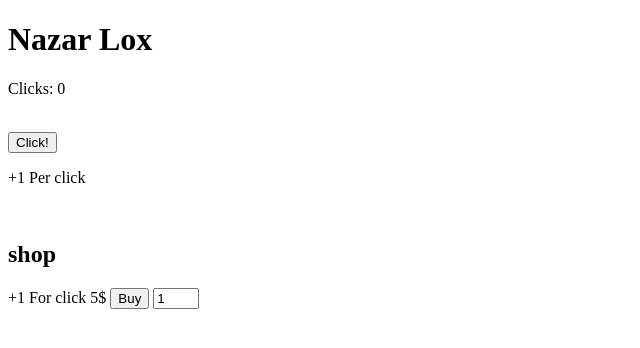
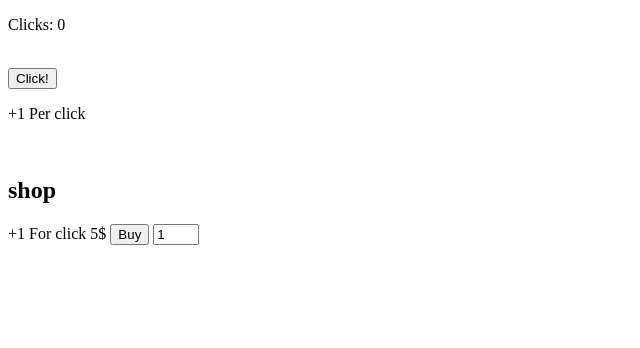
Before and after one commit to ArtiMoHb/Test, a plain HTML site: page Clickersite/index.html in a window 1280 px wide. Shown: the whole page, without its empty margins (0-640 px from the left). Drawn offline with Linux system fonts and the light colour scheme.

Commit message:
Update index.html

```diff
--- a/Clickersite/index.html
+++ b/Clickersite/index.html
@@ -1,7 +1,6 @@
 <!DOCTYPE html>
 <html>
 <body>
-<h1>Nazar Lox</h1>
 <p>Clicks: <span id="ClickCounter">0</span></p>
 <br>
 <button onclick="Click()">Click!</button>
```
